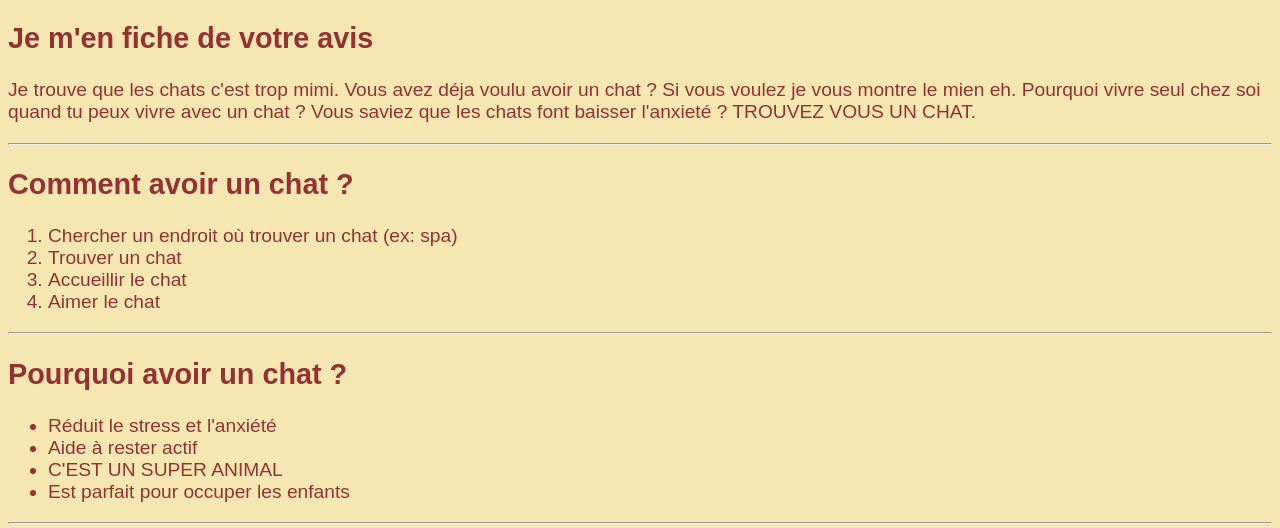
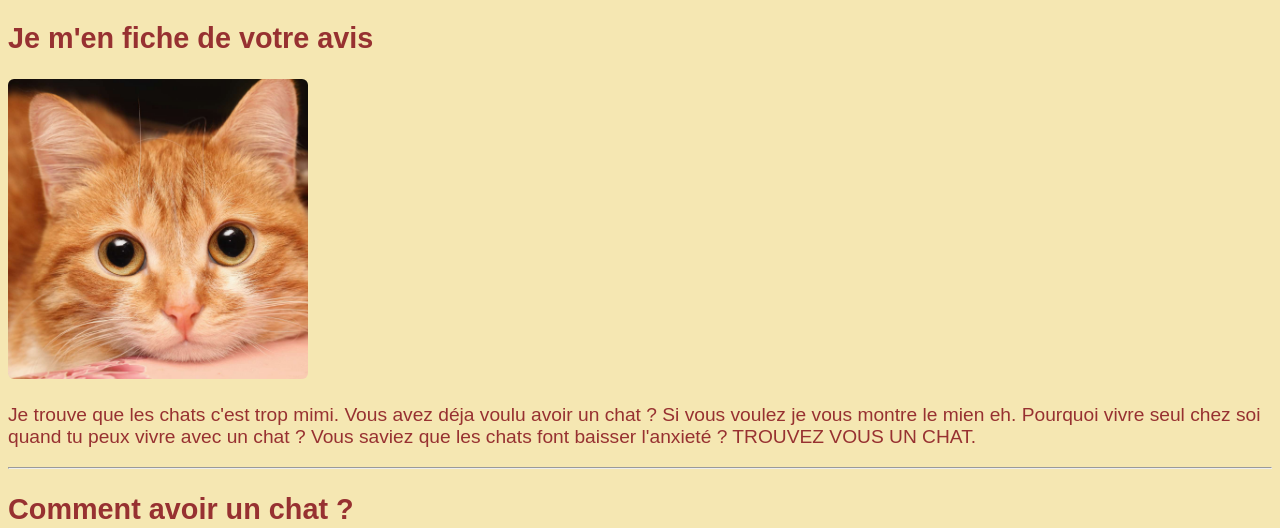
Before and after one commit to zeyneb-bounaim/viveleschats, a plain HTML site: page index.html in a window 1280 px wide. Shown: the part 73-601 px from the top of the page. Drawn offline with Linux system fonts and the light colour scheme.

Commit message:
amélioration images boite

```diff
--- a/index.html
+++ b/index.html
@@ -11,7 +11,12 @@
             <h1>Les chats c'est adorable</h1>
         </header>
         <h2>Je m'en fiche de votre avis</h2>
-        <p>Je trouve que les chats c'est trop mimi. Vous avez déja voulu avoir un chat ? Si vous voulez je vous montre le mien eh. Pourquoi vivre seul chez soi quand tu peux vivre avec un chat ? Vous saviez que les chats font baisser l'anxieté ? TROUVEZ VOUS UN CHAT.</p>
+        <div class="text-box">
+            <div class="content-wrapper">
+                <img src="Images/potitchat.jpg" alt="photo de chat"/>
+                <p class="box-text">Je trouve que les chats c'est trop mimi. Vous avez déja voulu avoir un chat ? Si vous voulez je vous montre le mien eh. Pourquoi vivre seul chez soi quand tu peux vivre avec un chat ? Vous saviez que les chats font baisser l'anxieté ? TROUVEZ VOUS UN CHAT.</p>
+            </div>
+        </div>
         <hr>
         <h2>Comment avoir un chat ?</h2>
         <ol>
@@ -30,7 +35,6 @@
         </ul>
         <hr>
         <h1>Vous êtes obligé d'en avoir un. Regardez ça !</h1>
-        <img src="Images/potitchat.jpg" alt="photo de chat"/>
         <video controls src="Images/videoplayback.mp4">Video de chats tout silly</video>
         <hr>
         <h2>Pour plus d'informations...</h2>
```
